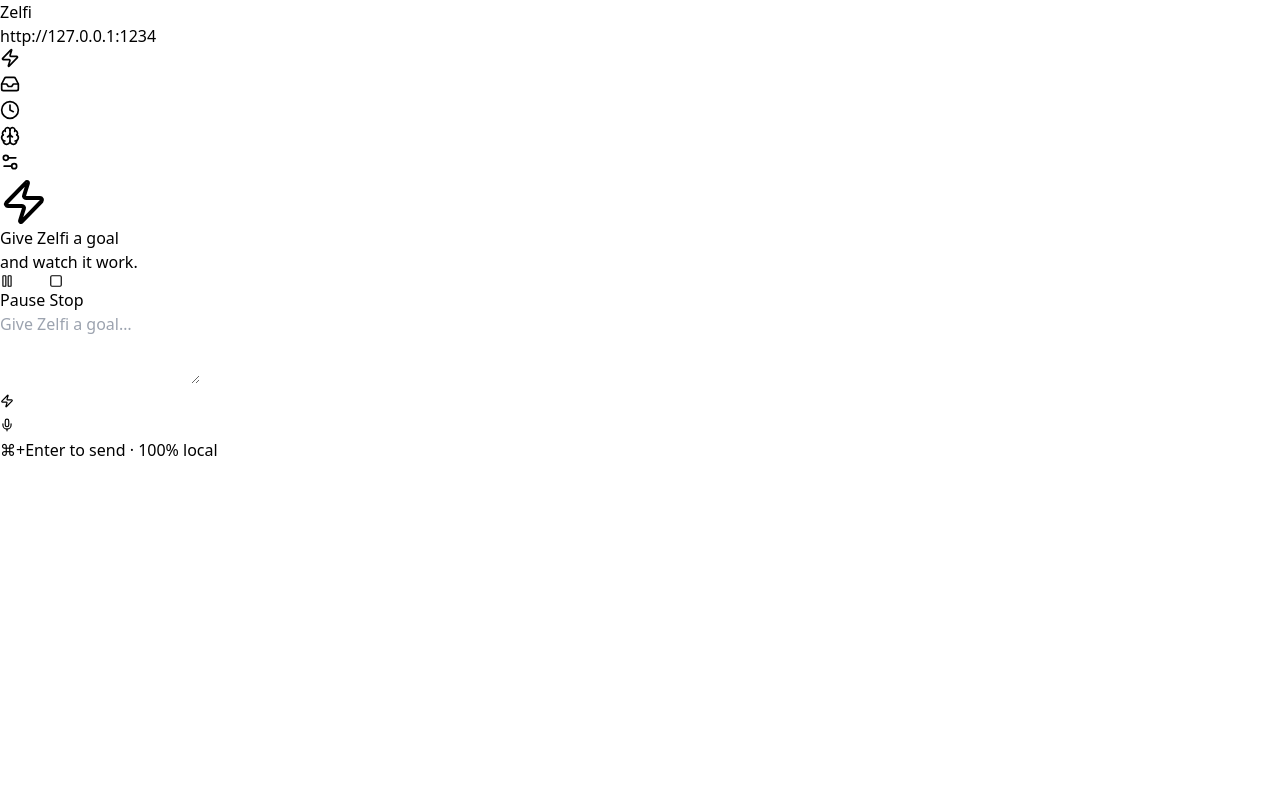
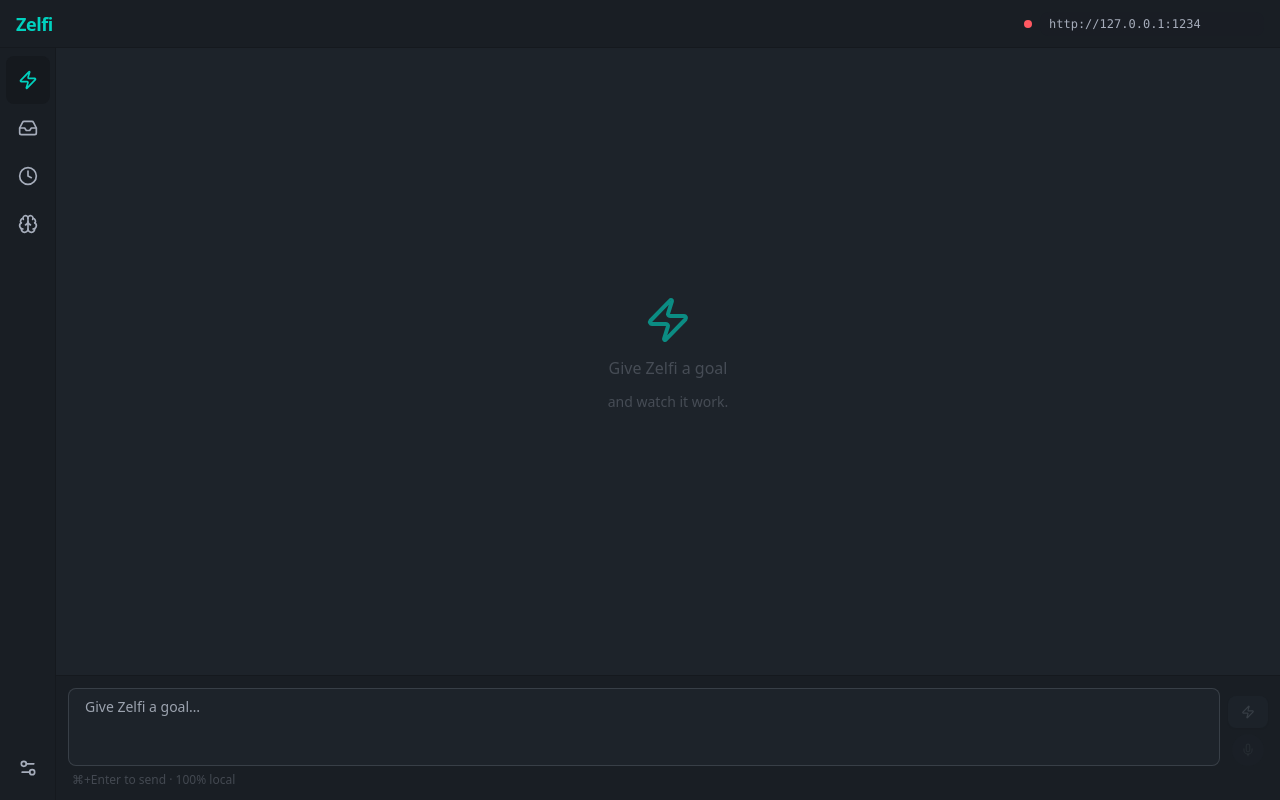
Before and after one commit to rvh-zelf/Zelfi, a SvelteKit app: page / in a window 1280 px wide. Built offline with nearby package versions, Linux system fonts and the light colour scheme.

Commit message:
feat: add tailwind.config.js for Tailwind 3 + DaisyUI 4 zelfi theme

```diff
--- /dev/null
+++ b/tailwind.config.js
@@ -0,0 +1,29 @@
+/** @type {import('tailwindcss').Config} */
+module.exports = {
+  content: [
+    './src/**/*.{html,js,svelte,ts}',
+  ],
+  theme: {
+    extend: {},
+  },
+  plugins: [require('daisyui')],
+  daisyui: {
+    themes: [
+      {
+        zelfi: {
+          ...require('daisyui/src/theming/themes')['dark'],
+          'primary': 'oklch(76% 0.17 185)',
+          'primary-content': 'oklch(15% 0.05 185)',
+          'accent': 'oklch(80% 0.19 185)',
+          'accent-content': 'oklch(15% 0.05 185)',
+          'secondary': 'oklch(65% 0.12 200)',
+          'secondary-content': 'oklch(13% 0.024 200)',
+        },
+      },
+    ],
+    darkTheme: 'zelfi',
+    base: true,
+    styled: true,
+    utils: true,
+  },
+};
```
